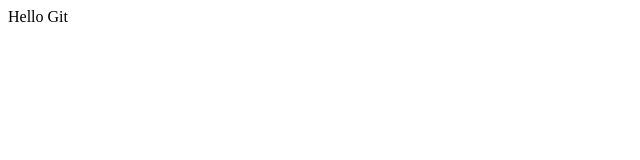
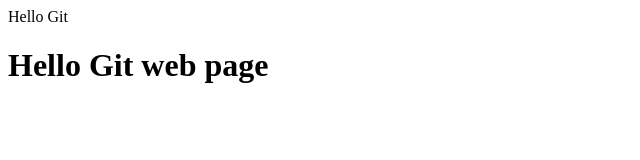
Before and after one commit to milderz/webDevTesting.github.io, a plain HTML site: page index.html in a window 1280 px wide. Shown: the whole page, without its empty margins (0-640 px from the left). Drawn offline with Linux system fonts and the light colour scheme.

Commit message:
Added h1 to index

```diff
--- a/index.html
+++ b/index.html
@@ -5,5 +5,6 @@
 </head>
 <body>
  Hello Git
+ <h1>Hello Git web page</h1>
 </body>
 </html>
```
